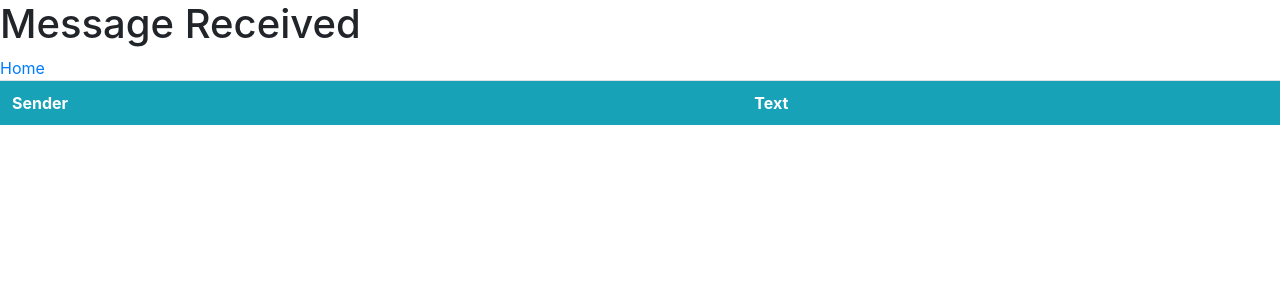
After one commit to ASE-2021-Squad8/My-message-in-a-bottle, a Flask app: page /message_received in a window 1280 px wide. The commit adds this page. Shown: the top 300 px of the page. Run offline with Flask 2, Linux system fonts and the light colour scheme; lists and menus that the app fills with data are empty; some libraries are stand-ins or nearby versions.

Commit message:
Initial commit read messages

```diff
--- a/monolith/templates/index.html
+++ b/monolith/templates/index.html
@@ -33,6 +33,7 @@
   Hi {{ current_user.firstname }}! <br>
   <a href="/logout">Logout</a>
   <a href="/settings">Settings</a>
+  <a href="/message_received">Message Receved</a>
     <h2>{{ welcome }}</h2>
     <div>
       <h1>{{message}}</h1>
--- /dev/null
+++ b/monolith/templates/message_received.html
@@ -0,0 +1,56 @@
+
+<script src="https://ajax.googleapis.com/ajax/libs/jquery/3.3.1/jquery.min.js"></script>
+
+<link rel="stylesheet" href="https://stackpath.bootstrapcdn.com/bootstrap/4.3.1/css/bootstrap.min.css" integrity="sha384-ggOyR0iXCbMQv3Xipma34MD+dH/1fQ784/j6cY/iJTQUOhcWr7x9JvoRxT2MZw1T" crossorigin="anonymous">
+
+<style>
+    th{
+        color:#fff;
+            }
+</style>
+
+
+<table class="table table-striped">
+    <tr  class="bg-info">
+        <th>Sender</th>
+        <th>Text</th>
+    </tr>
+
+    <tbody id="myTable">
+
+        <h1>
+            Message Received
+        </h1>
+        <a href="/">Home</a>
+
+    </tbody>
+</table>
+
+<script>
+
+    $.get('http://127.0.0.1:5000//api/message/all',function(data){
+    buildTable(data)
+    });
+
+
+
+
+	function buildTable(data){
+
+		var table = document.getElementById('myTable')
+
+		for (var i = 0; i < data.length; i++){
+           msg=JSON.parse(data[i])
+           console.log(msg)
+
+			var row = `<tr>
+							<td>${msg.firstname + " " + msg.lastname}</td>
+							<td>${msg.text}</td>
+					  </tr>`
+			table.innerHTML += row
+
+
+		}
+	}
+
+</script>
--- a/monolith/views/message.py
+++ b/monolith/views/message.py
@@ -112,3 +112,21 @@ def _get_result(json_object, page, error=False, status=200, error_message=""):
 
 def _not_valid_string(text):
     return text is None or text == "" or text.isspace()
+
+
+@msg.route("/api/message/all", methods=["GET"])
+def get_all_mesages():
+    check_authenticated()
+
+    try:
+        messages=monolith.messaging.get_all_messages(getattr(current_user,'id'))
+        return jsonify(messages)
+
+    except Exception:
+        print(Exception)
+        abort(404, "Message not found")
+
+
+@msg.route("/message_received")
+def message_receved():
+    return render_template("message_received.html")
```
Also changed, not shown: monolith/database.py (+20 -0 lines), monolith/messaging.py (+30 -1 lines).
